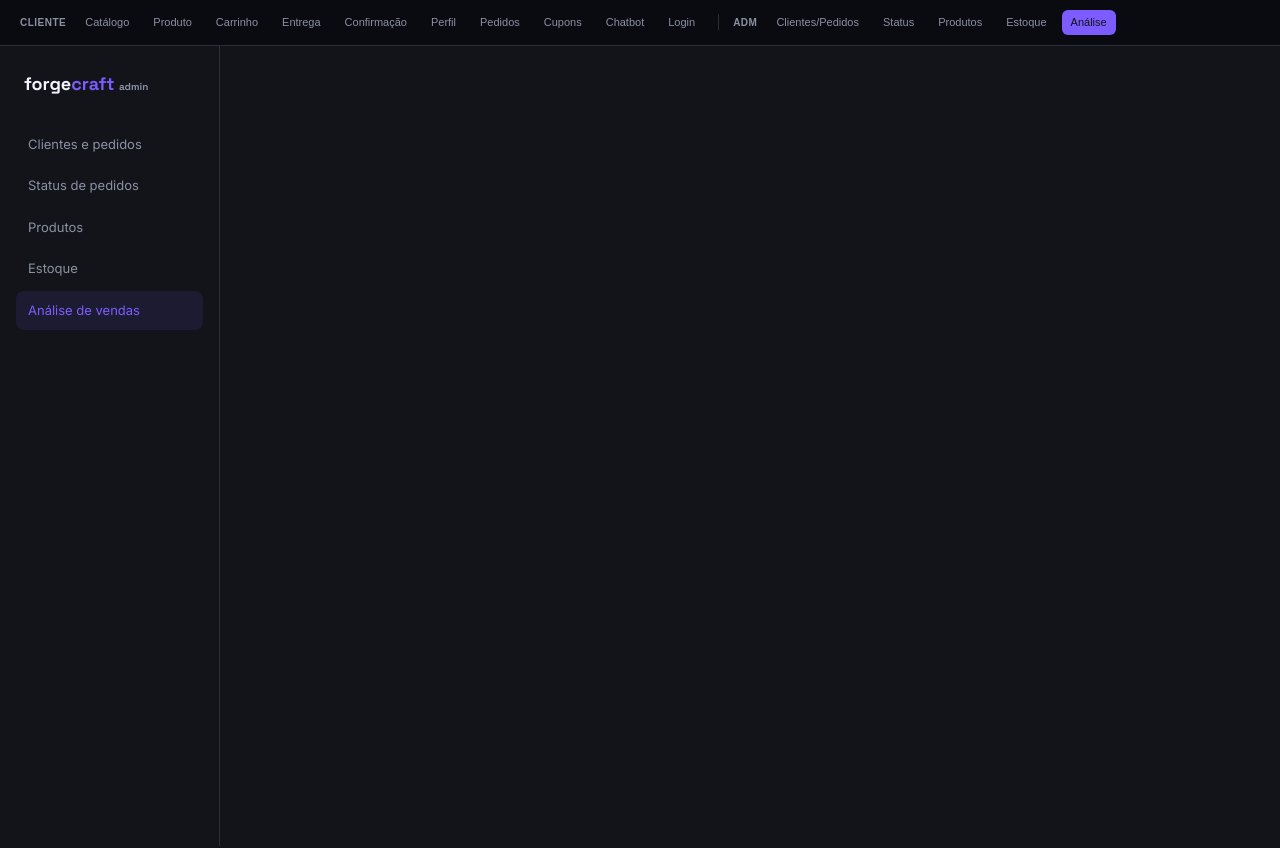
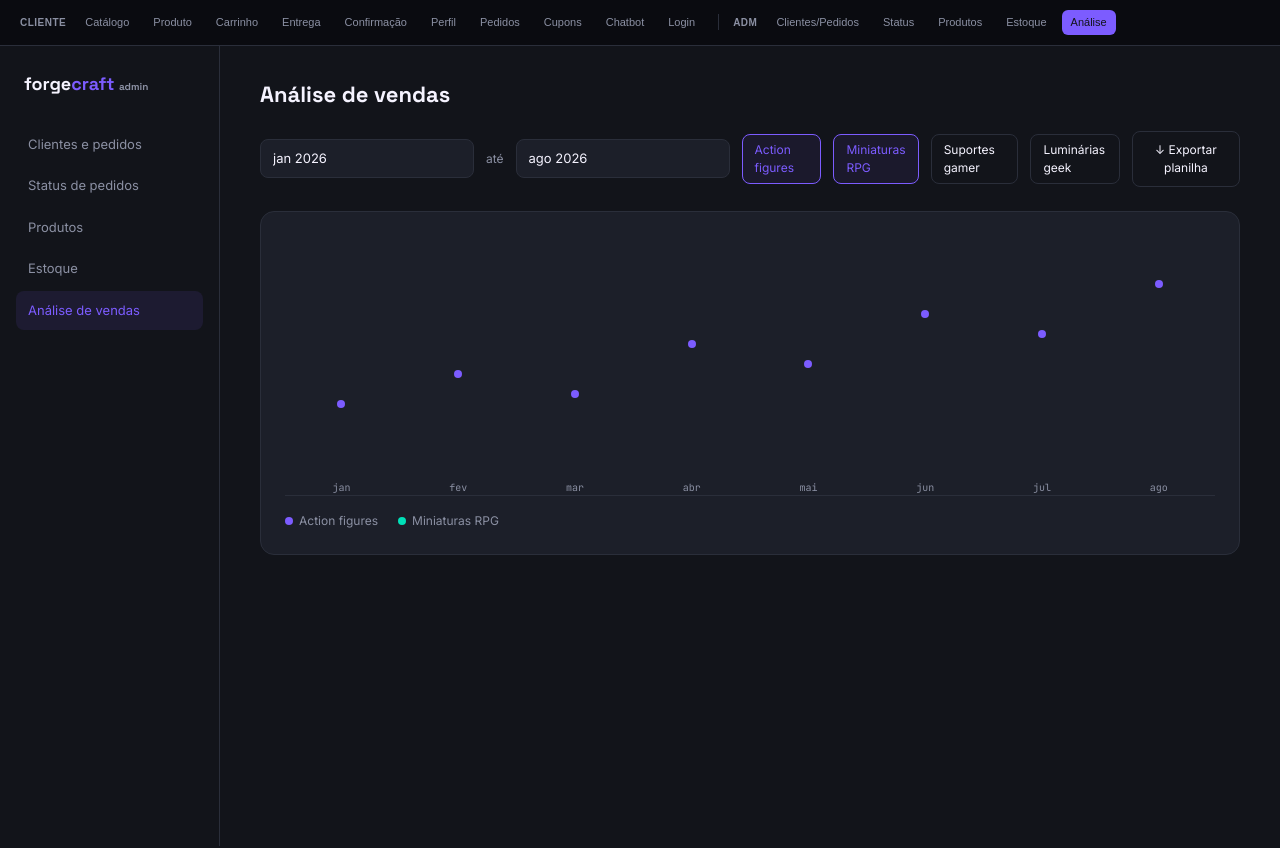
Before and after one commit to oibellym/LES_E-COMMERCE, a Next.js app: page /admin/analise in a window 1280 px wide. Shown: the top 848 px of the page. Built offline with nearby package versions, Linux system fonts and the light colour scheme.

Commit message:
Ajustando Flex-Box das abas administrativas

```diff
--- a/app/admin/analise/page.tsx
+++ b/app/admin/analise/page.tsx
@@ -2,22 +2,29 @@ import SiteNav from "../../components/SiteNav";
 
 export default function AdminAnalise() {
   return (
+    <>
 
-    <div>
+    <SiteNav current="/admin/analise"/>
 
-      <SiteNav current="/admin/analise"/>
+    <div style={{ display: 'flex', minHeight: '100vh', width: '100%' }}>
 
       <div className="sidebar">
+
         <div className="logo">forge<span>craft</span> <span style={{fontSize: "10px", color: "var(--text-secondary)"}}>admin</span></div>
         <a href="/admin" className="nav-item">Clientes e pedidos</a>
         <a href="/admin/status" className="nav-item">Status de pedidos</a>
         <a href="/admin/produtos" className="nav-item">Produtos</a>
         <a href="/admin/estoque" className="nav-item">Estoque</a>
         <a href="/admin/analise" className="nav-item active">Análise de vendas</a>
+
       </div>
+
       <main>
+
         <h1>Análise de vendas</h1>
+
         <div className="filters-row">
+
           <input type="text" defaultValue="jan 2026" />
           <span style={{color: "var(--text-secondary)", fontSize: "12px"}}>até</span>
           <input type="text" defaultValue="ago 2026" />
@@ -26,10 +33,13 @@ export default function AdminAnalise() {
           <div className="cat-chip">Suportes gamer</div>
           <div className="cat-chip">Luminárias geek</div>
           <button className="export-btn">↓ Exportar planilha</button>
+
         </div>
 
         <div className="chart-card">
+
           <div className="chart-area">
+
             <div className="month-col"><div className="bar-line-point" style={{marginBottom: "60px"}}></div><div className="month-label">jan</div></div>
             <div className="month-col"><div className="bar-line-point" style={{marginBottom: "90px"}}></div><div className="month-label">fev</div></div>
             <div className="month-col"><div className="bar-line-point" style={{marginBottom: "70px"}}></div><div className="month-label">mar</div></div>
@@ -38,14 +48,19 @@ export default function AdminAnalise() {
             <div className="month-col"><div className="bar-line-point" style={{marginBottom: "150px"}}></div><div className="month-label">jun</div></div>
             <div className="month-col"><div className="bar-line-point" style={{marginBottom: "130px"}}></div><div className="month-label">jul</div></div>
             <div className="month-col"><div className="bar-line-point" style={{marginBottom: "180px"}}></div><div className="month-label">ago</div></div>
+
           </div>
+
           <div className="legend">
+
             <div className="legend-item"><div className="legend-dot" style={{background: "var(--purple)"}}></div>Action figures</div>
             <div className="legend-item"><div className="legend-dot" style={{background: "var(--mint)"}}></div>Miniaturas RPG</div>
+
           </div>
+
         </div>
+
       </main>
-
 
       <style>{`
       * { box-sizing:border-box; margin:0; padding:0; }
@@ -73,5 +88,6 @@ export default function AdminAnalise() {
       `}</style>
 
     </div>
+    </>
   );
 }
--- a/app/admin/estoque/page.tsx
+++ b/app/admin/estoque/page.tsx
@@ -3,15 +3,20 @@ import SiteNav from "../../components/SiteNav";
 export default function AdminEstoque() {
   return (
     <>
-      <SiteNav current="/admin/estoque" />
+
+    <SiteNav current="/admin/estoque"/>
+
+    <div style={{ display: 'flex', minHeight: '100vh', width: '100%' }}>
 
       <div className="sidebar">
+
         <div className="logo">forge<span>craft</span></div>
         <a href="/admin" className="nav-item">Clientes e pedidos</a>
         <a href="/admin/status" className="nav-item">Status de pedidos</a>
         <a href="/admin/produtos" className="nav-item">Produtos</a>
         <a href="/admin/estoque" className="nav-item active">Estoque</a>
         <a href="/admin/analise" className="nav-item">Análise de vendas</a>
+
       </div>
 
       <main>
@@ -19,11 +24,13 @@ export default function AdminEstoque() {
         <h1>Entrada em estoque</h1>
 
         <div className="add-row">
+
           <select><option>Selecionar produto</option></select>
           <input type="text" placeholder="Quantidade" />
           <input type="text" placeholder="Valor de custo (R$)" />
           <input type="text" placeholder="Fornecedor" />
           <button>Registrar entrada</button>
+
         </div>
 
         <table>
@@ -31,7 +38,6 @@ export default function AdminEstoque() {
           <thead>
 
             <tr><th>Produto</th><th>Qtd</th><th>Custo</th><th>Fornecedor</th><th>Data</th></tr>
-
 
           </thead>
 
@@ -45,7 +51,6 @@ export default function AdminEstoque() {
         </table>
 
       </main>
-
 
       <style>{`
       * { box-sizing:border-box; margin:0; padding:0; }
@@ -65,6 +70,8 @@ export default function AdminEstoque() {
         td { padding:10px; font-size:12px; border-bottom:1px solid var(--border); }
         .price { font-family:'JetBrains Mono',monospace; }
       `}</style>
+
+    </div>
     </>
   );
 }
--- a/app/admin/page.tsx
+++ b/app/admin/page.tsx
@@ -2,40 +2,55 @@ import SiteNav from "../components/SiteNav";
 
 export default function AdminClientesPedidos() {
   return (
-    <div>
-      <SiteNav current="/admin" />
+    <>
+
+    <SiteNav current="/admin"/>
+
+    <div style={{ display: 'flex', minHeight: '100vh', width: '100%' }}>
 
       <div className="sidebar">
+
         <div className="logo">forge<span>craft</span> <span style={{fontSize: "10px", color: "var(--text-secondary)"}}>admin</span></div>
         <a href="/admin" className="nav-item active">Clientes e pedidos</a>
         <a href="/admin/status" className="nav-item">Status de pedidos</a>
         <a href="/admin/produtos" className="nav-item">Produtos</a>
         <a href="/admin/estoque" className="nav-item">Estoque</a>
         <a href="/admin/analise" className="nav-item">Análise de vendas</a>
+
       </div>
+
       <main>
+
         <h1>Clientes e pedidos</h1>
+
         <div className="tabs">
           <div className="tab active">Pedidos</div>
           <div className="tab">Clientes</div>
         </div>
+
         <div className="search-row"><input type="text" placeholder="Buscar por cliente, número do pedido..." /></div>
+
         <table>
+
           <thead>
             <tr><th>Pedido</th><th>Cliente</th><th>Data</th><th>Itens</th><th>Total</th><th>Status</th></tr>
           </thead>
+
           <tbody>
+
             <tr><td className="price">#PED-08231</td><td>Isabelly Souza</td><td>18 ago 2026</td><td>3</td><td className="price">R$ 313,92</td><td><span className="pill p-transito">em trânsito</span></td></tr>
             <tr><td className="price">#PED-08230</td><td>Carlos Menezes</td><td>18 ago 2026</td><td>1</td><td className="price">R$ 89,90</td><td><span className="pill p-processando">processando</span></td></tr>
             <tr><td className="price">#PED-08229</td><td>Fernanda Lima</td><td>17 ago 2026</td><td>2</td><td className="price">R$ 174,40</td><td><span className="pill p-entregue">entregue</span></td></tr>
             <tr><td className="price">#PED-08114</td><td>Isabelly Souza</td><td>02 ago 2026</td><td>1</td><td className="price">R$ 64,50</td><td><span className="pill p-entregue">entregue</span></td></tr>
             <tr><td className="price">#PED-08113</td><td>Bruno Alves</td><td>02 ago 2026</td><td>4</td><td className="price">R$ 402,10</td><td><span className="pill p-entregue">entregue</span></td></tr>
           </tbody>
+
         </table>
+
       </main>
 
 
-            <style>{`
+      <style>{`
       * { box-sizing:border-box; margin:0; padding:0; }
 
         .sidebar { width:220px; min-height:100vh; border-right:1px solid var(--border); padding:24px 16px; }
@@ -59,7 +74,9 @@ export default function AdminClientesPedidos() {
         .p-entregue { background:rgba(0,224,184,0.12); color:var(--mint); }
         .p-processando { background:rgba(255,180,84,0.15); color:var(--amber); }
         .price { font-family:'JetBrains Mono',monospace; }
-            `}</style>
+      `}</style>
+
     </div>
+    </>
   );
 }
--- a/app/admin/produtos/page.tsx
+++ b/app/admin/produtos/page.tsx
@@ -3,35 +3,51 @@ import SiteNav from "../../components/SiteNav";
 export default function AdminProdutos() {
   return (
     <>
-      <SiteNav current="/admin/produtos" />
+
+    <SiteNav current="/admin/produtos"/>
+
+    <div style={{ display: 'flex', minHeight: '100vh', width: '100%' }}>
 
       <div className="sidebar">
+
         <div className="logo">forge<span>craft</span></div>
         <a href="/admin" className="nav-item">Clientes e pedidos</a>
         <a href="/admin/status" className="nav-item">Status de pedidos</a>
         <a href="/admin/produtos" className="nav-item active">Produtos</a>
         <a href="/admin/estoque" className="nav-item">Estoque</a>
         <a href="/admin/analise" className="nav-item">Análise de vendas</a>
+
       </div>
+
       <main>
+
         <h1>Cadastrar produto</h1>
+
         <div className="row2">
           <div><label>Nome do produto</label><input type="text" placeholder="Ex: Dragão vermelho base hexagonal" /></div>
           <div><label>Categoria</label><select><option>Action figures</option><option>Miniaturas RPG</option></select></div>
         </div>
+
         <label>Descrição</label>
         <textarea rows={3} placeholder="Descrição do produto"></textarea>
+
         <div className="row2">
+
           <div><label>Preço (R$)</label><input type="text" placeholder="0,00" /></div>
           <div><label>Estoque inicial</label><input type="text" placeholder="0" /></div>
+
         </div>
+
         <div className="row2">
+
           <div><label>Material</label><input type="text" placeholder="PLA, resina..." /></div>
           <div><label>Código (SKU)</label><input type="text" placeholder="Gerado automaticamente" disabled /></div>
+
         </div>
+
         <button>Salvar produto</button>
+
       </main>
-
 
       <style>{`
       * { box-sizing:border-box; margin:0; padding:0; }
@@ -48,6 +64,8 @@ export default function AdminProdutos() {
         .row2 { display:grid; grid-template-columns:1fr 1fr; gap:14px; }
         button { background:var(--purple); color:var(--bg); border:none; border-radius:8px; padding:11px 20px; font-weight:500; font-size:13px; margin-top:20px; }
       `}</style>
+
+    </div>
     </>
   );
 }
--- a/app/admin/status/page.tsx
+++ b/app/admin/status/page.tsx
@@ -3,67 +3,102 @@ import SiteNav from "../../components/SiteNav";
 export default function AdminStatus() {
   return (
     <>
-      <SiteNav current="/admin/status" />
+
+    <SiteNav current="/admin/status"/>
+
+    <div style={{ display: 'flex', minHeight: '100vh', width: '100%' }}>
 
       <div className="sidebar">
+
         <div className="logo">forge<span>craft</span> <span style={{fontSize: "10px", color: "var(--text-secondary)"}}>admin</span></div>
         <a href="/admin" className="nav-item">Clientes e pedidos</a>
         <a href="/admin/status" className="nav-item active">Status de pedidos</a>
         <a href="/admin/produtos" className="nav-item">Produtos</a>
         <a href="/admin/estoque" className="nav-item">Estoque</a>
         <a href="/admin/analise" className="nav-item">Análise de vendas</a>
+
       </div>
+
       <main>
+
         <h1>Fluxo de status dos pedidos</h1>
+
         <div className="subtitle">Avance o pedido para a próxima etapa da impressão/entrega</div>
 
         <div className="board">
+
           <div>
+
             <div className="col-head">Em aberto</div>
+
             <div className="col">
               <div className="order-card"><div className="oid">#PED-08232</div><div className="oname">Carlos Menezes</div><button className="advance-btn">Iniciar processamento →</button></div>
             </div>
+
           </div>
+
           <div>
+
             <div className="col-head">Processando</div>
+
             <div className="col">
               <div className="order-card"><div className="oid">#PED-08230</div><div className="oname">Carlos Menezes</div><button className="advance-btn">Confirmar pagamento →</button></div>
             </div>
+
           </div>
+
           <div>
+
             <div className="col-head">Pagamento ok</div>
+
             <div className="col">
               <div className="order-card"><div className="oid">#PED-08228</div><div className="oname">Marcos Vinícius</div><button className="advance-btn">Despachar →</button></div>
             </div>
+
           </div>
+
           <div>
+
             <div className="col-head">Em trânsito</div>
+
             <div className="col">
               <div className="order-card"><div className="oid">#PED-08231</div><div className="oname">Isabelly Souza</div><button className="advance-btn">Marcar entregue →</button></div>
             </div>
+
           </div>
+
           <div>
+
             <div className="col-head">Entregue</div>
+
             <div className="col">
+
               <div className="order-card"><div className="oid">#PED-08229</div><div className="oname">Fernanda Lima</div></div>
               <div className="order-card"><div className="oid">#PED-08114</div><div className="oname">Isabelly Souza</div></div>
+
             </div>
+
           </div>
+
         </div>
 
         <div className="exchange-section">
+
           <div className="col-head">Trocas pendentes</div>
+
           <div className="exchange-row">
             <span>#PED-08099 — Fernanda Lima — troca solicitada: Ovo de dragão colecionável</span>
             <div className="exchange-actions"><button className="btn-sm btn-authorize">Autorizar troca</button></div>
           </div>
+
           <div className="exchange-row">
             <span>#PED-08050 — Bruno Alves — troca autorizada, aguardando item</span>
             <div className="exchange-actions"><button className="btn-sm btn-receive">Confirmar recebimento</button></div>
           </div>
+
         </div>
+
       </main>
-
 
       <style>{`
       * { box-sizing:border-box; margin:0; padding:0; }
@@ -90,6 +125,8 @@ export default function AdminStatus() {
         .btn-authorize { background:var(--purple); color:var(--bg); border:none; }
   .btn-receive { background:none; border:1px solid var(--mint); color:var(--mint); }
       `}</style>
+
+    </div>
     </>
   );
 }
```
Also changed, not shown: app/pedidos/page.tsx (+20 -0 lines). Lines whose indentation alone changed are shown as unchanged.
